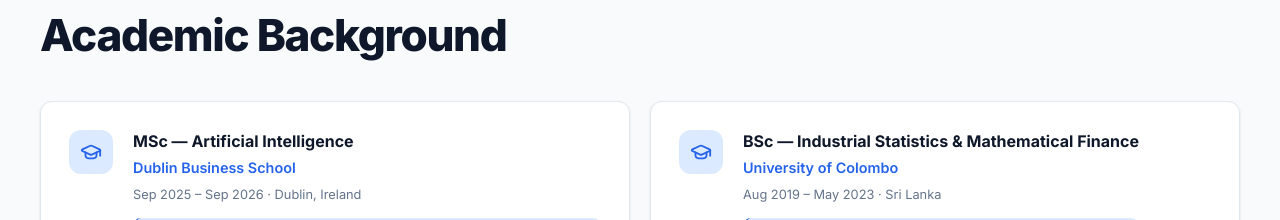
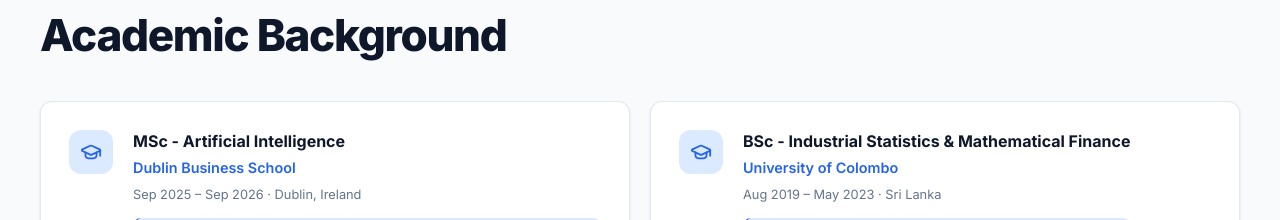
Before and after one commit to AyeshSharuka/portfolio, a React (Create React App) app: page / in a window 1280 px wide. Shown: the part 5680-5900 px from the top of the page. Built offline with nearby package versions, Linux system fonts and the light colour scheme.

Commit message:
Fix degree formatting in education section

```diff
--- a/src/data/portfolio.ts
+++ b/src/data/portfolio.ts
@@ -196,14 +196,14 @@
 
 export const education = [
   {
-    degree: "MSc — Artificial Intelligence",
+    degree: "MSc - Artificial Intelligence",
     institution: "Dublin Business School",
     period: "Sep 2025 – Sep 2026",
     location: "Dublin, Ireland",
     note: "Applied Research Project: Comparing ML & Deep Learning models for Renewable Energy Forecasting in Ireland (EirGrid & Met Éireann data)",
   },
   {
-    degree: "BSc — Industrial Statistics & Mathematical Finance",
+    degree: "BSc - Industrial Statistics & Mathematical Finance",
     institution: "University of Colombo",
     period: "Aug 2019 – May 2023",
     location: "Sri Lanka",
```
